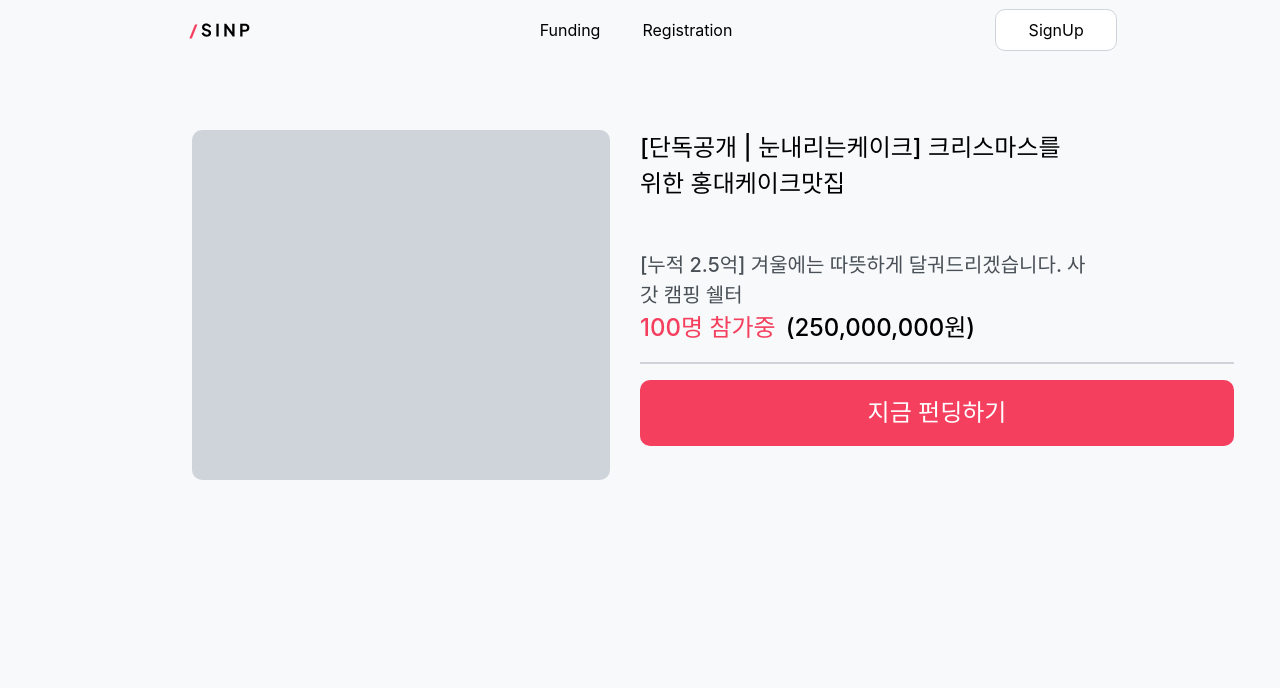
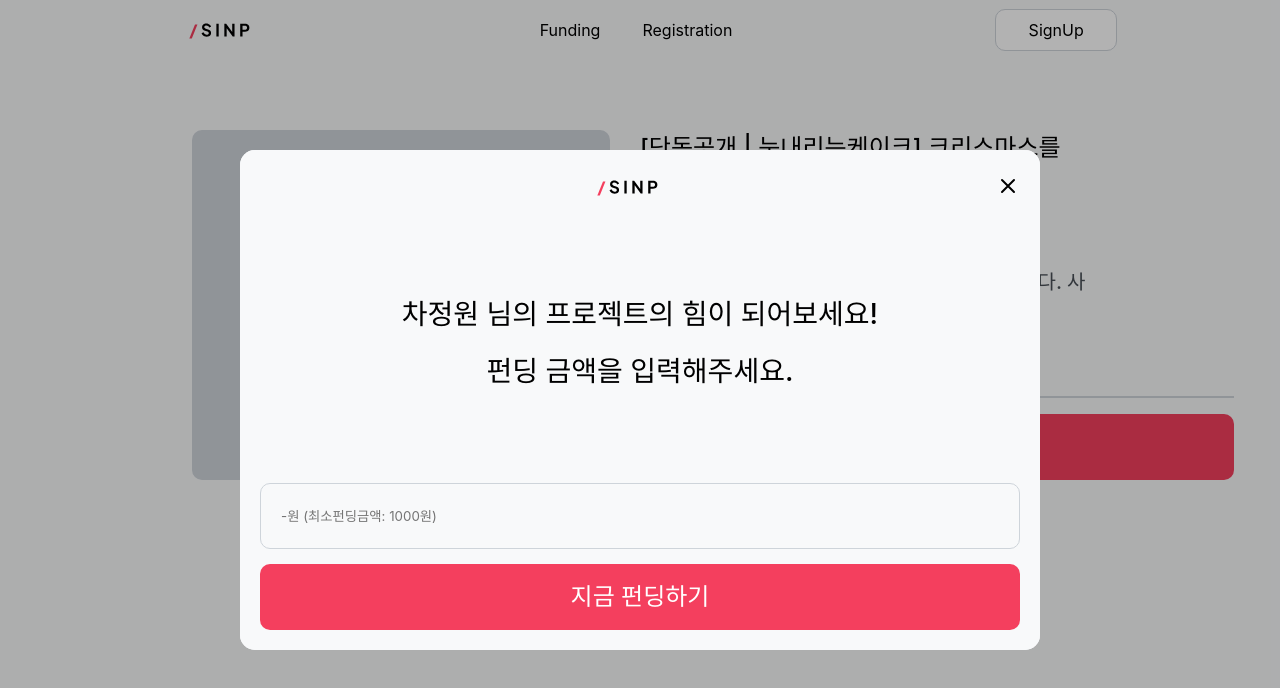
Before and after one commit to setkies/Something-Hilarious-Frontend, a React (Create React App) app: page /detail/1 in a window 1280 px wide. Both pictures are taken after a click on the button "지금 펀딩하기". Shown: the top 688 px of the page. Built offline with nearby package versions, Linux system fonts and the light colour scheme.

Commit message:
FIX :: detail layout

```diff
--- /dev/null
+++ b/src/assets/svgs/Close.tsx
@@ -0,0 +1,36 @@
+import React from 'react';
+import theme from 'styles/theme';
+
+interface SVGAttributeProps extends React.SVGAttributes<HTMLOrSVGElement> {
+  width?: number;
+  height?: number;
+  color?: string;
+}
+
+const CloseIcon = ({
+  width = 24,
+  height = 24,
+  color = theme.black,
+  ...rest
+}: SVGAttributeProps) => {
+  return (
+    <svg
+      width={width}
+      height={height}
+      viewBox='0 0 24 24'
+      fill='none'
+      xmlns='http://www.w3.org/2000/svg'
+      {...rest}
+    >
+      <path
+        d='M18 6L6 18M6 6L18 18'
+        stroke={color}
+        strokeWidth='2'
+        strokeLinecap='round'
+        strokeLinejoin='round'
+      />
+    </svg>
+  );
+};
+
+export default CloseIcon;
--- /dev/null
+++ b/src/components/FundingModal/index.tsx
@@ -0,0 +1,33 @@
+import CloseIcon from 'assets/svgs/Close';
+import * as S from './style';
+import Logo from 'assets/svgs/Logo';
+
+interface GenerateModalProps {
+  closeModal: () => void;
+}
+
+const FundingModal = ({ closeModal }: GenerateModalProps) => {
+  return (
+    <S.Container>
+      <S.ModalTop>
+        <div />
+        <Logo />
+        <CloseIcon onClick={closeModal} />
+      </S.ModalTop>
+      <S.Wrapper>
+        <S.Description>차정원 님의 프로젝트의 힘이 되어보세요!</S.Description>
+        <S.Description>펀딩 금액을 입력해주세요.</S.Description>
+      </S.Wrapper>
+      <S.Wrapper>
+        <S.Input
+          placeholder='-원 (최소펀딩금액: 1000원)'
+          type='number'
+          min={1000}
+        />
+        <S.Button>지금 펀딩하기</S.Button>
+      </S.Wrapper>
+    </S.Container>
+  );
+};
+
+export default FundingModal;
--- /dev/null
+++ b/src/components/FundingModal/style.ts
@@ -0,0 +1,54 @@
+import styled from 'styled-components';
+import { font } from 'styles/font';
+import theme from 'styles/theme';
+
+export const Container = styled.div`
+  width: 800px;
+  height: 500px;
+  border-radius: 15px;
+  padding: 20px;
+  box-sizing: border-box;
+  display: flex;
+  align-items: center;
+  flex-direction: column;
+  justify-content: space-between;
+`;
+
+export const ModalTop = styled.div`
+  width: 100%;
+  display: flex;
+  align-items: center;
+  justify-content: space-between;
+`;
+
+export const Wrapper = styled.div`
+  width: 100%;
+  display: flex;
+  flex-direction: column;
+  gap: 15px;
+`;
+
+export const Input = styled.input`
+  width: 100%;
+  height: 66px;
+  border: 1px solid ${theme.grey[400]};
+  border-radius: 10px;
+  display: flex;
+  align-items: center;
+  padding-left: 20px;
+  box-sizing: border-box;
+`;
+
+export const Button = styled.button`
+  width: 100%;
+  height: 66px;
+  border-radius: 10px;
+  background-color: ${theme.rose};
+  ${font.$Button1}
+  color: ${theme.white};
+`;
+
+export const Description = styled.h1`
+  ${font.$Body1};
+  text-align: center;
+`;
--- a/src/components/Modal/style.ts
+++ b/src/components/Modal/style.ts
@@ -27,10 +27,10 @@ export const ModalBox = styled.div`
   height: fit-content;
   z-index: 20;
   transform: translate(-50%, -50%);
-
   ${({ hidden }) =>
     hidden &&
     css`
       display: none;
     `}
+  border-radius: 15px;
 `;
--- a/src/fixtures/funding.dummy.ts
+++ b/src/fixtures/funding.dummy.ts
@@ -4,6 +4,7 @@ interface FundingData {
   id: number;
   people: number;
   fundraising: number;
+  author: string; // 'author' 속성 추가
 }
 
 const dummyData: FundingData[] = [
@@ -14,6 +15,7 @@ const dummyData: FundingData[] = [
       '[누적 2.5억] 겨울에는 따뜻하게 달궈드리겠습니다. 사갓 캠핑 쉘터',
     people: 100,
     fundraising: 250000000,
+    author: '김진수',
   },
   {
     id: 2,
@@ -22,6 +24,7 @@ const dummyData: FundingData[] = [
       '[누적 1.8억] 함께 눈싸움을 즐겨보세요. 따뜻한 차를 제공합니다.',
     people: 80,
     fundraising: 180000000,
+    author: '이하나',
   },
   {
     id: 3,
@@ -29,6 +32,7 @@ const dummyData: FundingData[] = [
     description: '[누적 3.2억] 추운 겨울, 맛있는 국수로 따뜻함을 느껴보세요.',
     people: 120,
     fundraising: 320000000,
+    author: '박서준',
   },
   {
     id: 4,
@@ -37,6 +41,7 @@ const dummyData: FundingData[] = [
       '[누적 900만] 동네 책방에서 함께 책을 읽어보세요. 뜨거운 음료 무료 제공!',
     people: 50,
     fundraising: 90000000,
+    author: '정은지',
   },
   {
     id: 5,
@@ -45,6 +50,7 @@ const dummyData: FundingData[] = [
       '[누적 1.5억] 아름다운 겨울 풍경을 즐기며 건강한 산책을 즐겨보세요.',
     people: 90,
     fundraising: 150000000,
+    author: '최현우',
   },
   {
     id: 6,
@@ -53,6 +59,7 @@ const dummyData: FundingData[] = [
       '[누적 2.8억] 케이크 마스터가 가르치는 특별한 크리스마스 케이크 레시피!',
     people: 110,
     fundraising: 280000000,
+    author: '한지민',
   },
   {
     id: 7,
@@ -61,6 +68,7 @@ const dummyData: FundingData[] = [
       '[누적 1.2억] 도시의 아름다운 불빛을 감상하며 특별한 겨울 야경 투어를 즐겨보세요.',
     people: 70,
     fundraising: 120000000,
+    author: '김태희',
   },
   {
     id: 8,
@@ -69,6 +77,7 @@ const dummyData: FundingData[] = [
       '[누적 2.1억] 온 가족이 함께 즐길 수 있는 눈썰매장에서 즐거운 시간을 보내보세요.',
     people: 95,
     fundraising: 210000000,
+    author: '윤아인',
   },
   {
     id: 9,
@@ -77,6 +86,7 @@ const dummyData: FundingData[] = [
       '[누적 1.6억] 집에서 온 가족이 함께 만들 수 있는 따뜻한 겨울 소품 만들기 클래스!',
     people: 60,
     fundraising: 160000000,
+    author: '손예진',
   },
   {
     id: 10,
@@ -85,6 +95,7 @@ const dummyData: FundingData[] = [
       '[누적 1.9억] 헬스 모임에서 함께 운동하며 건강한 겨울을 맞이하세요.',
     people: 85,
     fundraising: 190000000,
+    author: '이민호',
   },
   {
     id: 11,
@@ -93,6 +104,7 @@ const dummyData: FundingData[] = [
       '[누적 2.3억] 자연 속에서 따뜻한 이불 속에서 가족과 함께 소품을 만들어보세요.',
     people: 75,
     fundraising: 230000000,
+    author: '박신혜',
   },
   {
     id: 12,
@@ -101,6 +113,7 @@ const dummyData: FundingData[] = [
       '[누적 2.4억] 겨울에 어울리는 소울푸드를 맛보러 오세요. 따뜻한 음료 제공!',
     people: 105,
     fundraising: 240000000,
+    author: '조인성',
   },
 ];
 
--- a/src/pages/Detail/index.tsx
+++ b/src/pages/Detail/index.tsx
@@ -4,9 +4,18 @@ import Header from 'components/Header';
 import * as S from './style';
 import dummyData from 'fixtures/funding.dummy';
 import theme from 'styles/theme';
+import useModal from 'hooks/useModal';
+import FundingModal from 'components/FundingModal';
 
 const Detail: React.FC = () => {
+  const { openModal, closeModal } = useModal();
   const { id } = useParams<{ id: string }>();
+
+  const modalOpen = () => {
+    openModal({
+      component: <FundingModal closeModal={closeModal} />,
+    });
+  };
 
   if (!id) {
     return (
@@ -40,6 +49,7 @@ const Detail: React.FC = () => {
         <S.Thumbnail />
         <S.Wrapper>
           <S.Title>{selectedData.title}</S.Title>
+          <div>
             <S.Description>{selectedData.description}</S.Description>
             <S.Progresses>
               <S.Progress>{selectedData.people}명 참가중</S.Progress>
@@ -47,8 +57,11 @@ const Detail: React.FC = () => {
                 ({fundraising}원)
               </S.Progress>
             </S.Progresses>
+          </div>
+          <div>
             <S.Horizon />
-          <S.Button>지금 펀딩하기</S.Button>
+            <S.Button onClick={modalOpen}>지금 펀딩하기</S.Button>
+          </div>
         </S.Wrapper>
       </S.Contents>
     </S.Container>
--- a/src/pages/Detail/style.ts
+++ b/src/pages/Detail/style.ts
@@ -38,6 +38,9 @@ export const Description = styled.p`
 export const Wrapper = styled.div`
   width: 50%;
   height: 350px;
+  display: flex;
+  flex-direction: column;
+  justify-content: space-between;
 `;
 
 export const Content = styled.div`
```
Lines whose indentation alone changed are shown as unchanged.
